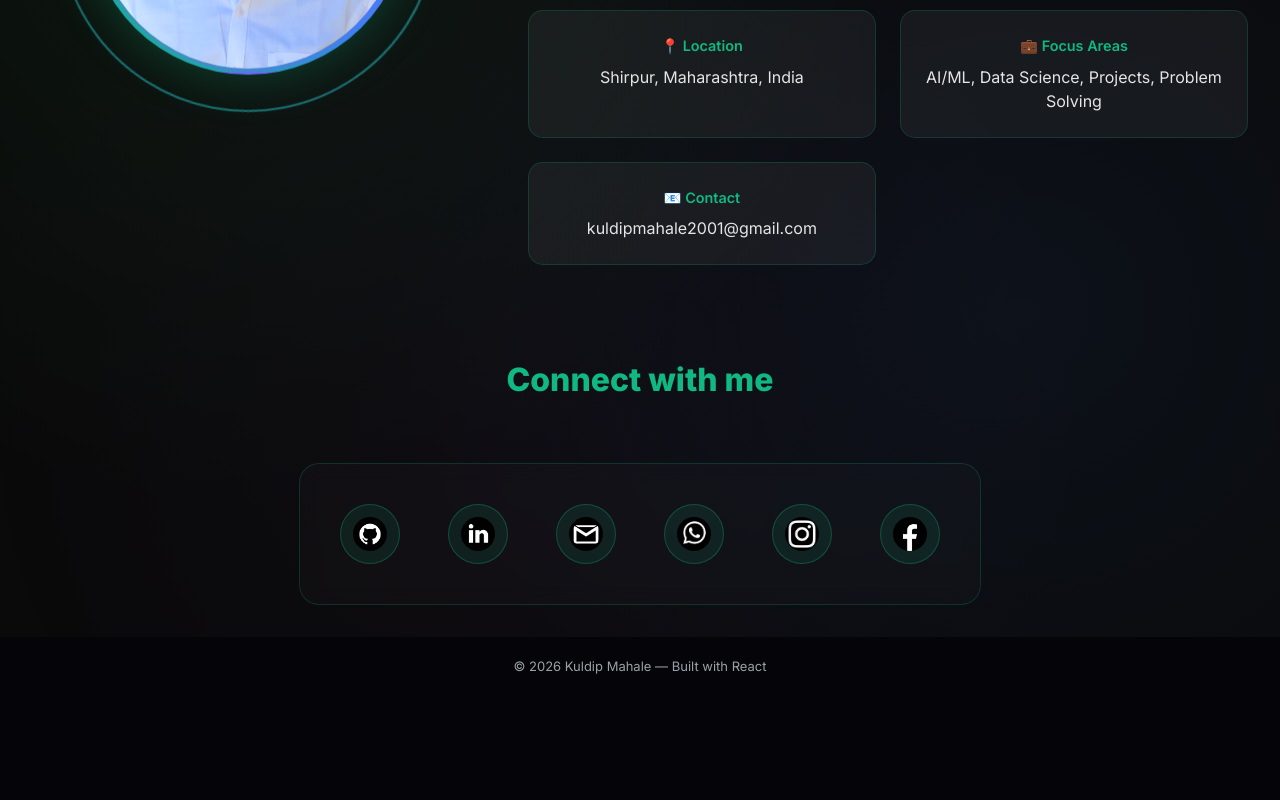
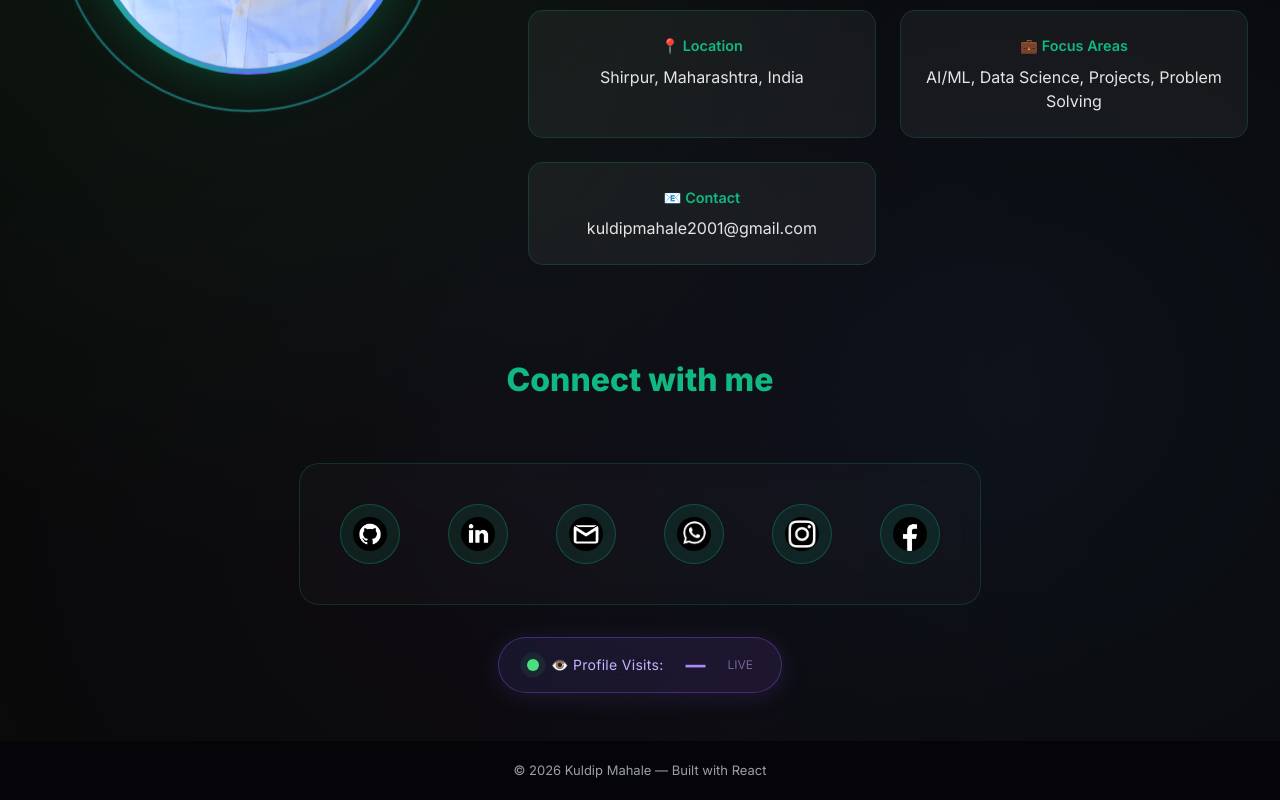
Before and after one commit to Kuldip8975/Kuldip_Portfolio, a React (Vite) app: page / in a window 1280 px wide. Shown: the part 525-1325 px from the top of the page. Before the commit the page ends 1221 px from the top, so only its background shows below. Built offline with nearby package versions, Linux system fonts and the light colour scheme; no server answers; the database is empty; the HTML template or start-up script is replaced by a standard one.

Commit message:
Add the counter in portfolio

```diff
--- a/package.json
+++ b/package.json
@@ -10,6 +10,7 @@
   "dependencies": {
     "d3": "^7.9.0",
     "emailjs-com": "^3.2.0",
+    "firebase": "^12.10.0",
     "framer-motion": "^10.12.6",
     "lucide-react": "^0.552.0",
     "react": "^18.2.0",
--- /dev/null
+++ b/src/firebase.js
@@ -0,0 +1,15 @@
+import { initializeApp } from "firebase/app";
+import { getDatabase } from "firebase/database";
+
+const firebaseConfig = {
+  apiKey: "AIzaSyDG8GHbKDoqWDUnQrFCrJZC4oErp6jcP88",
+  authDomain: "portfolio-4e56c.firebaseapp.com",
+  databaseURL: "https://portfolio-4e56c-default-rtdb.asia-southeast1.firebasedatabase.app",
+  projectId: "portfolio-4e56c",
+  storageBucket: "portfolio-4e56c.firebasestorage.app",
+  messagingSenderId: "781697453081",
+  appId: "1:781697453081:web:6f7c5711702b96d4166e88"
+};
+
+const app = initializeApp(firebaseConfig);
+export const db = getDatabase(app);
--- a/src/pages/Home.jsx
+++ b/src/pages/Home.jsx
@@ -1,9 +1,10 @@
-import React from 'react'
+import React, { useEffect, useState } from 'react'
 import { motion } from 'framer-motion'
 import "../CSS/Home.css"
 import '../index.css'
-
-
+// 🔥 Firebase
+import { db } from '../firebase'
+import { ref, onValue, runTransaction } from 'firebase/database'
 // 🖼️ Import Assets
 import photo from '../../public/photo.jpg'
 import githubLogo from '../../public/github.png'
@@ -14,13 +15,23 @@ import instagramLogo from '../../public/insta.png'
 import facebookLogo from '../../public/facebook.png'
 
 export default function Home() {
+  const [visitorCount, setVisitorCount] = useState(null)
+
+  useEffect(() => {
+    const visitorRef = ref(db, 'visitorCount')
+    runTransaction(visitorRef, (current) => (current || 0) + 1)
+    const unsubscribe = onValue(visitorRef, (snapshot) => {
+      setVisitorCount(snapshot.val())
+    })
+    return () => unsubscribe()
+  }, [])
+
   const professions = [
     'AIML Student',
     'Aspiring Data Scientist',
     'Machine Learning',
     'AI Projects',
     'Developer'
-
   ]
 
   const quickLinks = [
@@ -39,6 +50,10 @@ export default function Home() {
         {`
           @keyframes typing { from { width: 0; } to { width: 100%; } }
           @keyframes blink { 50% { border-color: transparent; } }
+          @keyframes pulse-ring {
+            0% { transform: scale(1); opacity: 0.8; }
+            100% { transform: scale(2.2); opacity: 0; }
+          }
         `}
       </style>
 
@@ -80,7 +95,7 @@ export default function Home() {
           className="home-info"
         >
           <h1 className="home-title">
-            Hi, I’m{' '}
+            Hi, I'm{' '}
             <motion.span
               animate={{ backgroundPositionX: ['0%', '200%'] }}
               transition={{ duration: 4, repeat: Infinity, ease: 'linear' }}
@@ -93,14 +108,17 @@ export default function Home() {
           {/* Typing Animated Text */}
           <p className="typing-effect">
             AIML Student | Tech Student | Aspiring Data Scientist
-
-
           </p>
 
           {/* Profession Tags */}
           <motion.div className="profession-tags">
             {professions.map((role, i) => (
-              <motion.div key={i} whileHover={{ scale: 1.05, background: 'linear-gradient(90deg,var(--accent),var(--accent-2))' }} transition={{ type: 'spring', stiffness: 200 }} className="profession-tag">
+              <motion.div
+                key={i}
+                whileHover={{ scale: 1.05, background: 'linear-gradient(90deg,var(--accent),var(--accent-2))' }}
+                transition={{ type: 'spring', stiffness: 200 }}
+                className="profession-tag"
+              >
                 {role}
               </motion.div>
             ))}
@@ -113,7 +131,12 @@ export default function Home() {
               { label: '💼 Focus Areas', value: 'AI/ML, Data Science, Projects, Problem Solving' },
               { label: '📧 Contact', value: 'kuldipmahale2001@gmail.com' },
             ].map((info, i) => (
-              <motion.div key={i} whileHover={{ y: -4, scale: 1.05 }} transition={{ type: 'spring', stiffness: 250 }} className="info-card">
+              <motion.div
+                key={i}
+                whileHover={{ y: -4, scale: 1.05 }}
+                transition={{ type: 'spring', stiffness: 250 }}
+                className="info-card"
+              >
                 <strong>{info.label}</strong>
                 <p>{info.value}</p>
               </motion.div>
@@ -147,6 +170,66 @@ export default function Home() {
         </div>
       </motion.div>
 
+      {/* 🔥 Visitor Counter — Bottom */}
+      <motion.div
+        initial={{ opacity: 0, y: 30 }}
+        animate={{ opacity: 1, y: 0 }}
+        transition={{ duration: 0.8, delay: 0.8 }}
+        style={{
+          display: 'flex',
+          justifyContent: 'center',
+          margin: '32px 0 16px',
+        }}
+      >
+        <motion.div
+          whileHover={{ scale: 1.05 }}
+          style={{
+            display: 'flex',
+            alignItems: 'center',
+            gap: '12px',
+            background: 'linear-gradient(135deg, rgba(99,102,241,0.12), rgba(168,85,247,0.12))',
+            border: '1px solid rgba(139,92,246,0.35)',
+            borderRadius: '50px',
+            padding: '12px 28px',
+            backdropFilter: 'blur(12px)',
+            boxShadow: '0 4px 24px rgba(139,92,246,0.15)',
+          }}
+        >
+          {/* Live pulse dot */}
+          <div style={{ position: 'relative', width: 12, height: 12 }}>
+            <span style={{
+              position: 'absolute',
+              inset: 0,
+              borderRadius: '50%',
+              background: '#4ade80',
+              animation: 'pulse-ring 1.5s ease-out infinite',
+            }} />
+            <span style={{
+              position: 'absolute',
+              inset: 0,
+              borderRadius: '50%',
+              background: '#4ade80',
+            }} />
+          </div>
+
+          <span style={{ fontSize: '14px', color: '#c4b5fd', fontWeight: 500, letterSpacing: '0.3px' }}>
+            👁️ Profile Visits:
+          </span>
+
+          <motion.span
+            key={visitorCount}
+            initial={{ scale: 1.4, color: '#ffffff' }}
+            animate={{ scale: 1, color: '#a78bfa' }}
+            transition={{ duration: 0.4 }}
+            style={{ fontSize: '20px', fontWeight: 700, color: '#a78bfa', minWidth: '40px', textAlign: 'center' }}
+          >
+            {visitorCount !== null ? visitorCount.toLocaleString() : '—'}
+          </motion.span>
+
+          <span style={{ fontSize: '12px', opacity: 0.5, color: '#c4b5fd' }}>LIVE</span>
+        </motion.div>
+      </motion.div>
+
     </section>
   )
 }
```
Also changed, not shown: src/components/VisitorCounter.jsx (added, +63 -0 lines), 1 other file (tests, documents, lock files or other folders).
